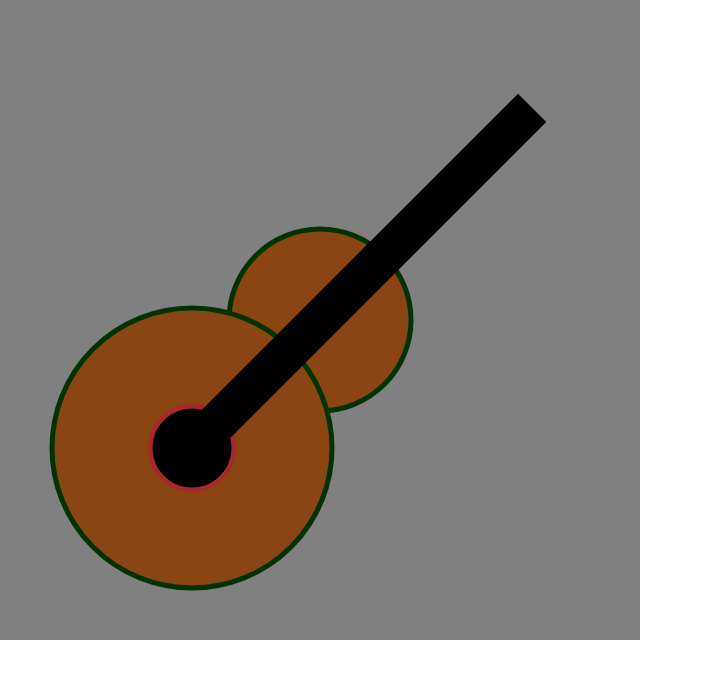
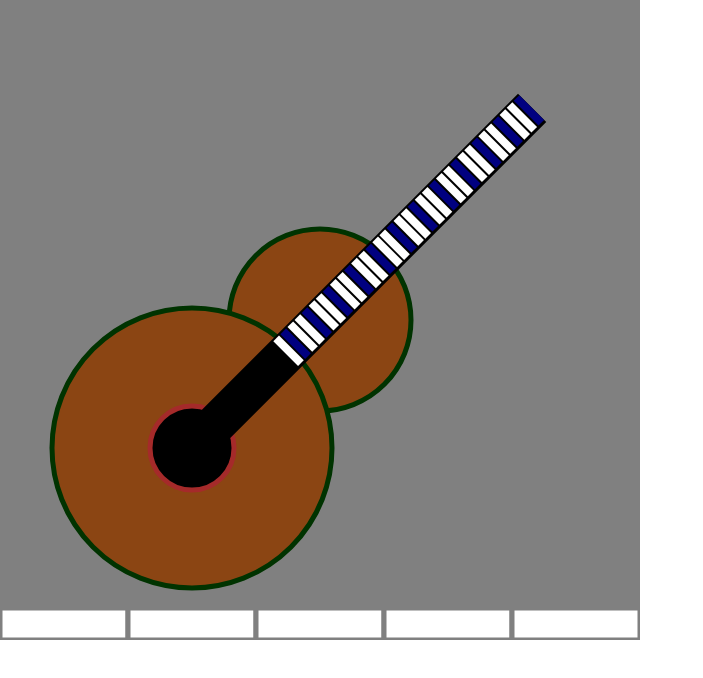
Before and after one commit to B0dz1o/buggytar, a website: page dev.html in a window 1280 px wide. Shown: the whole page, without its empty margins (0-703 px from the left). Drawn offline with Linux system fonts and the light colour scheme.

Commit message:
Main screen buttons

```diff
--- a/dev.html
+++ b/dev.html
@@ -13,7 +13,7 @@
     <canvas id="mainCanvas" width="640" height="640"></canvas>
     <script src="js/chords.js"> </script>
     <script src="js/TinyMusic.js"> </script>
-    <script src="js/circle.js">  </script>
+    <script src="js/guitar.js">  </script>
     <script src="js/main.js"> </script>
   </body>
 </html>
--- a/js/circle.js
+++ b/js/guitar.js
@@ -1,3 +1,4 @@
+///main screen drawn in canvas
 (function() {
   var canvas = document.getElementById('mainCanvas');
   var context = canvas.getContext('2d');
@@ -5,13 +6,13 @@
   var centerY = canvas.height / 2;
   var radius = 70;
 
-
+  ///background
   context.beginPath();
   context.rect(0, 0, 2 * centerX, 2* centerY);
   context.fillStyle = "grey";
   context.fill();
 
-
+  ///guitar body (small)
   context.beginPath();
   context.arc(centerX, centerY, 1.3* radius, 0, 2 * Math.PI, false);
   context.fillStyle = 'saddlebrown';
@@ -20,7 +21,7 @@
   context.strokeStyle = '#003300';
   context.stroke();
 
-
+  ///guitar body (big)
   context.beginPath();
   context.arc( 0.6 * centerX, 1.4 * centerY, 2*radius, 0, 2 * Math.PI, false);
   context.fillStyle = 'saddlebrown';
@@ -29,6 +30,7 @@
   context.strokeStyle = '#003300';
   context.stroke();
 
+  ///guitar body (hollow)
   context.beginPath();
   context.arc( 0.6 * centerX, 1.4 * centerY, 0.6*radius, 0, 2 * Math.PI, false);
   context.fillStyle = 'black';
@@ -37,10 +39,37 @@
   context.strokeStyle = 'brown';
   context.stroke();
 
+  ///guitar neck
   context.save();
   context.translate(canvas.width / 2, canvas.height / 2);
   context.rotate(Math.PI / 4);
   context.fillStyle = 'black';
   context.fillRect(-20, -300, 40, 500);
+  for (i = 0 ; i < 35 ; ++i ) {
+    context.fillStyle = i%3? 'white' : 'navy';
+    context.fillRect(-18 , -300 + 10 * i, 35, 8);
+  }
   context.restore();
+
+  /// answers
+  var button = function(num, color) {
+    i = num;
+    context.beginPath()
+    context.rect(0.4* i * centerX, 1.9 * centerY,0.4 * centerX, 0.1 * centerY);
+    context.fillStyle = color || 'white';
+    context.strokeStyle = 'grey';
+    context.fill();
+    context.stroke();
+  }
+  for (i = 0 ; i < 5; ++i) {
+    button(i, 'white');
+  }
+
+  canvas.addEventListener('click', function (event) {
+    if (event.pageY > 1.9 * centerY) {
+      var butNum = Math.floor(event.pageX / (0.4 * centerX));
+      button(butNum,'green');
+    }
+  });
+
 })();
```
